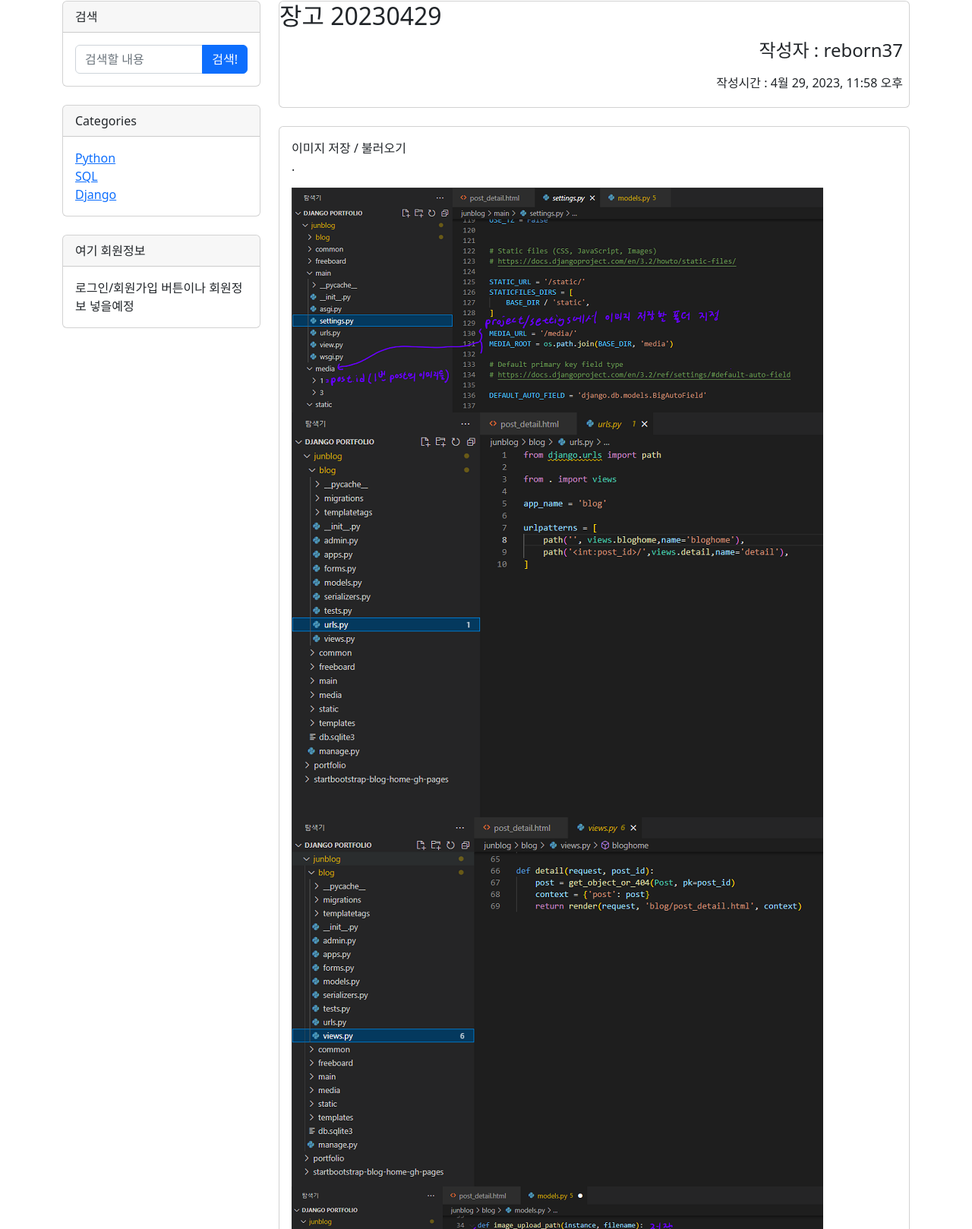
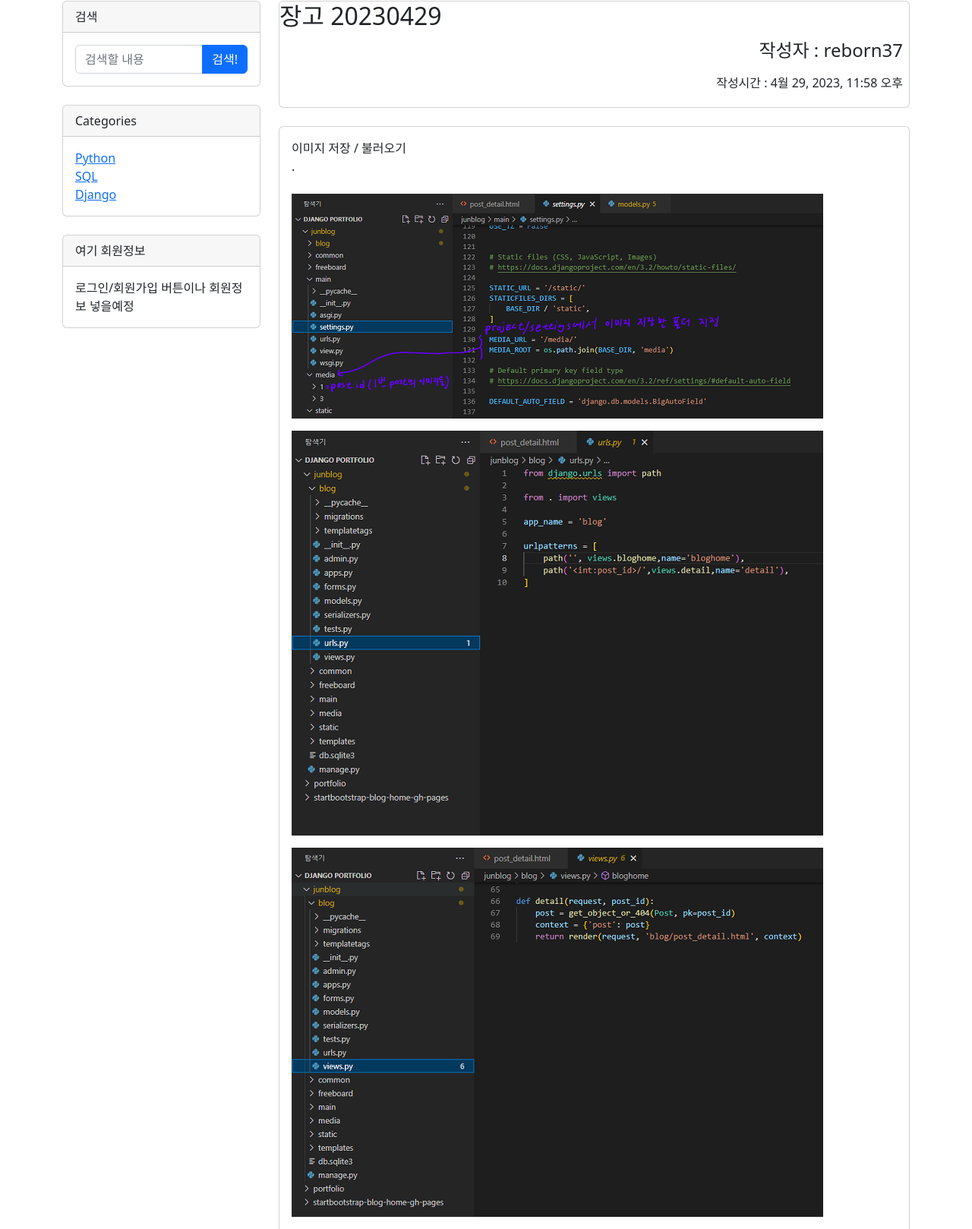
Before and after one commit to JunHeeMerong/JunBlog, a Django app: page /blog/2/ in a window 1280 px wide. Shown: the part 302-1920 px from the top of the page at 76% size. Run offline with Django 3.2, Linux system fonts and the light colour scheme; data comes from the database, SQL or seed files in the repository; both versions use the stored data as it was after the commit; some libraries are stand-ins or nearby versions.

Commit message:
장고 20230429 작성

```diff
--- a/templates/blog/post_detail.html
+++ b/templates/blog/post_detail.html
@@ -21,7 +21,7 @@
                         <p>.</p>
                         {% if post.image %}
                         {% for i in post.image.all %}
-                        <img src='{{i.image.url}}'/>
+                        <img src='{{i.image.url}}' class='mb-2 mt-2'/>
                         {% endfor %}
                         {% endif %}
                     </div>
```
Also changed, not shown: db.sqlite3, media/1/1.jpg (renamed from media/3/1.jpg), media/1/2.jpg (renamed from media/3/2.jpg), media/1/3.jpg (renamed from media/3/3.jpg), media/1/4.jpg (renamed from media/3/4.jpg), media/1/5.jpg (renamed from media/3/5.jpg), media/1/6.jpg (renamed from media/3/6.jpg), media/1/Flask_구조.png (deleted), media/1/메롱.jpg (deleted), media/2/detailhtml.PNG (added), media/2/listhtml.PNG (added), media/2/modelpy.PNG (added), media/2/settiongpy.PNG (added), media/2/urlpy.PNG (added), 1 more files.
